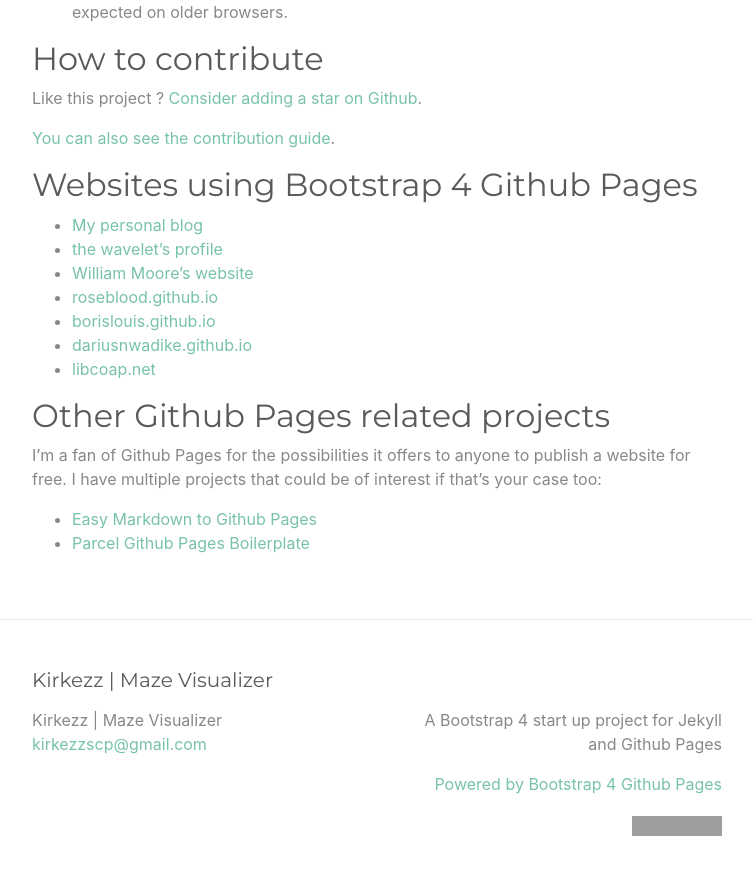
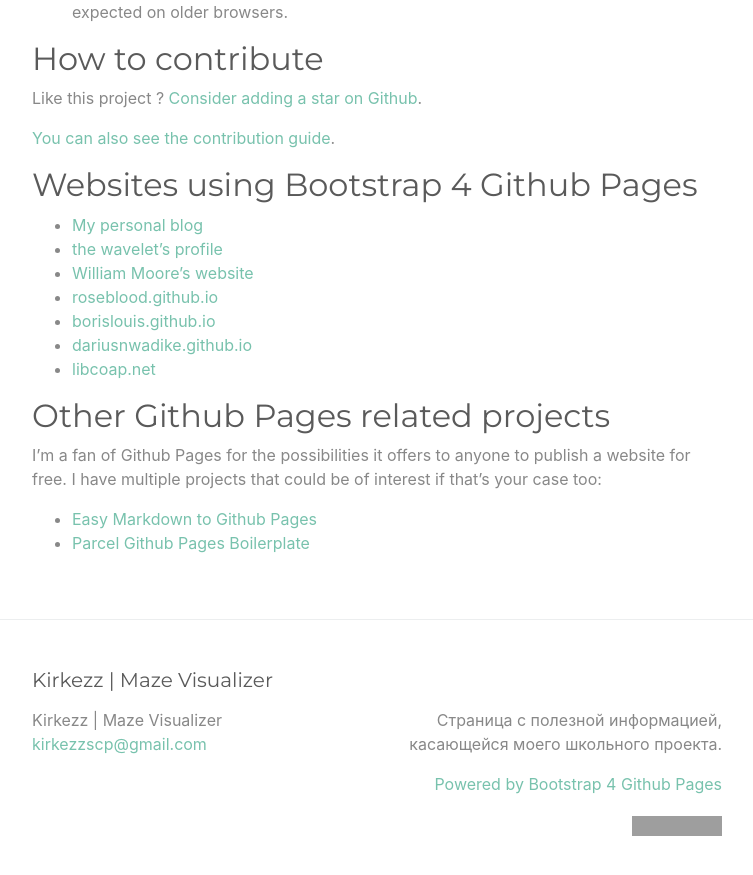
Before and after one commit to Kirkezz/MazesHub, a Jekyll site: the page built from index.md, in a window 1280 px wide and 900 px high, scrolled down 2544 px. Shown: the top 875 px of the window, without its empty margins (263-1016 px from the left). Built offline with Jekyll 4.4.1, drawn with Linux system fonts in a browser that asks for light colours; grey boxes are pictures that could not be loaded.

Commit message:
Update _config.yml

```diff
--- a/_config.yml
+++ b/_config.yml
@@ -16,11 +16,10 @@
 title: Kirkezz | Maze Visualizer
 email: "kirkezzscp@gmail.com"
 description: >- # this means to ignore newlines until "baseurl:"
-  A Bootstrap 4 start up project for Jekyll and Github Pages
-#baseurl: "" # the subpath of your site, e.g. /blog
-#url: "" # the base hostname & protocol for your site, e.g. http://example.com
-#twitter_username: jekyllrb
-#github_username:  jekyll
+  Страница с полезной информацией, касающейся моего школьного проекта.
+baseurl: "" # the subpath of your site, e.g. /blog
+url: "https://mazes.kirkezz.ru"
+github_username:  kirkezz
 
 repository: "Kirkezz/Mazes"
 
```
